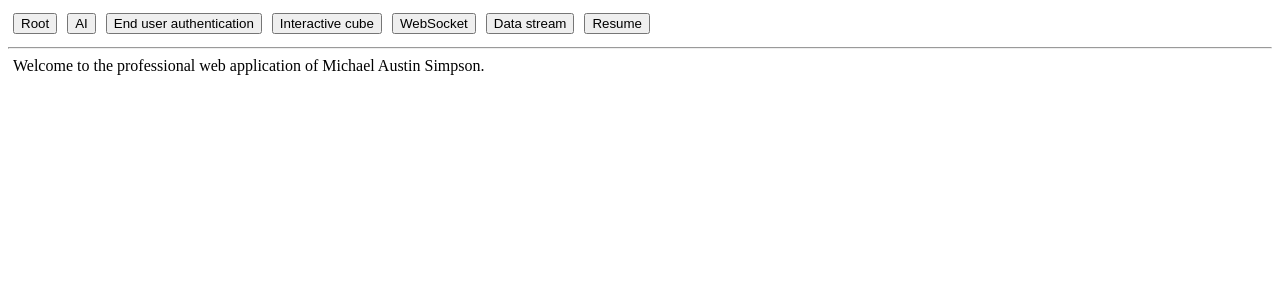
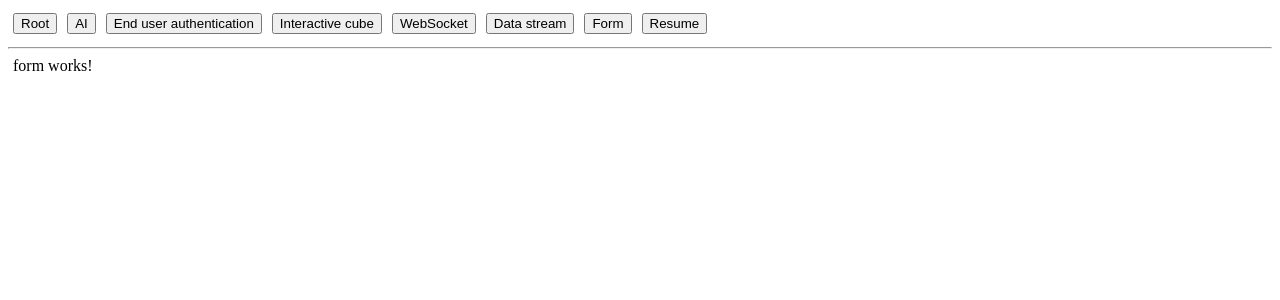
Before and after one commit to masimpson123/professional-web-application-ui, an Angular app: page /form in a window 1280 px wide. Shown: the top 300 px of the page. Built offline with nearby package versions, Linux system fonts and the light colour scheme.

Commit message:
new form component

```diff
--- a/src/app/app.component.html
+++ b/src/app/app.component.html
@@ -4,6 +4,7 @@
 <button routerLink="/cube">Interactive cube</button>
 <button routerLink="/websocket">WebSocket</button>
 <button routerLink="/data-stream">Data stream</button>
+<button routerLink="/form">Form</button>
 <button routerLink="/resume">Resume</button>
 <hr />
 <router-outlet />
--- a/src/app/app.routes.ts
+++ b/src/app/app.routes.ts
@@ -6,6 +6,7 @@ import { WebsocketComponent } from './websocket/websocket.component';
 import { ResumeComponent } from './resume/resume.component';
 import { DataStreamComponent } from './data-stream/data-stream.component';
 import { AiComponent } from './ai/ai.component';
+import { FormComponent } from './form/form.component';
 
 export const routes: Routes = [
     {path: 'auth', component: AuthComponent},
@@ -15,5 +16,6 @@ export const routes: Routes = [
     {path: 'data-stream', component: DataStreamComponent},
     {path: 'ai', component: AiComponent},
     {path: 'resume', component: ResumeComponent},
+    {path: 'form', component: FormComponent},
     {path: '**', component: RootComponent},
 ];
--- /dev/null
+++ b/src/app/form/form.component.html
@@ -0,0 +1 @@
+<p>form works!</p>
```
Also changed, not shown: src/app/form/form.component.ts (added, +11 -0 lines), src/app/form/form.component.css (added), 1 other file (tests, documents, lock files or other folders).
